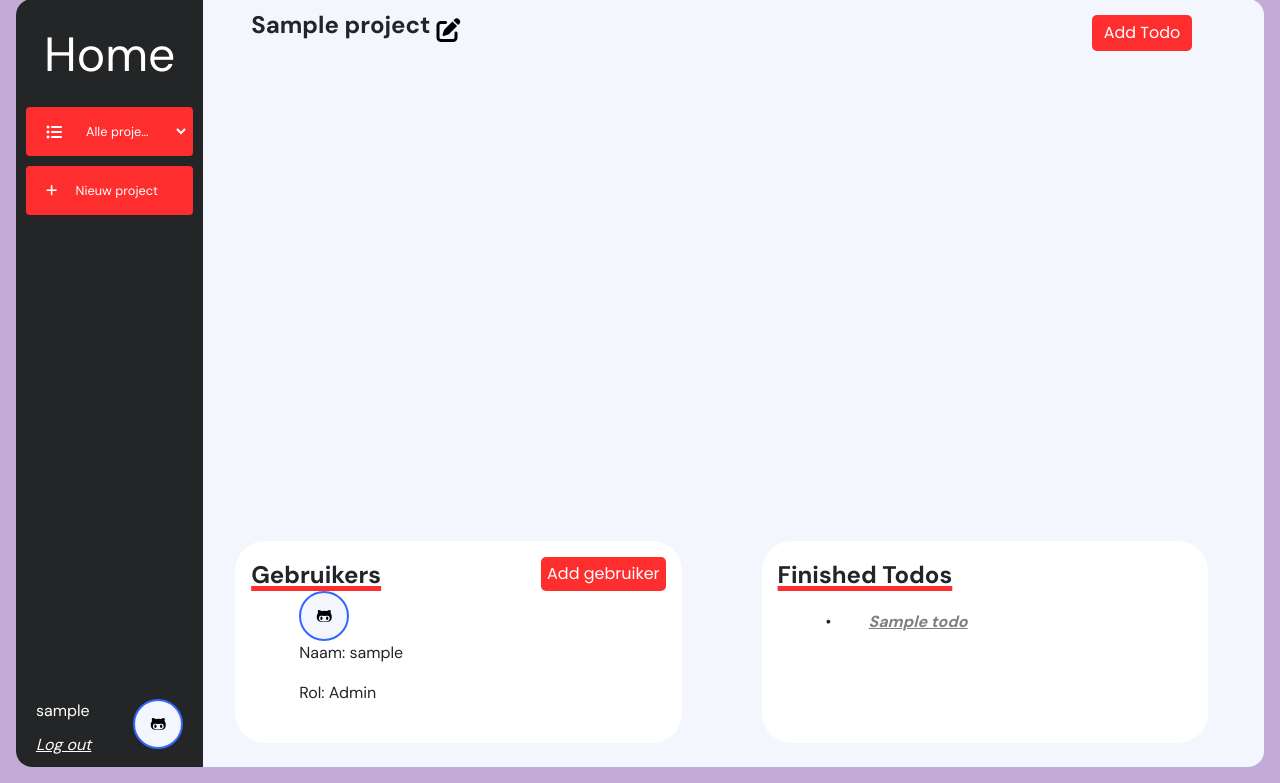
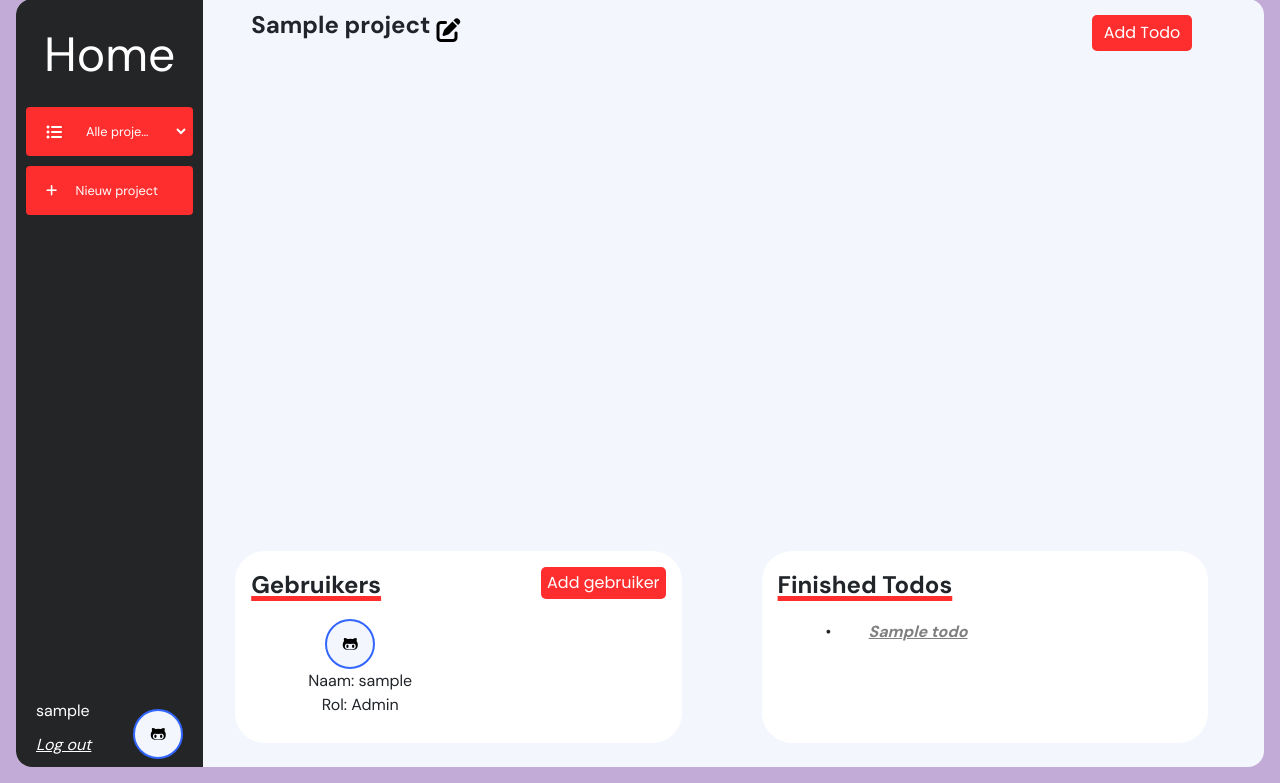
Before and after one commit to timvdlee/A4, a Django app: page /project/1/ in a window 1280 px wide. Shown: the part 17-800 px from the top of the page. Run offline with Django 4.2, Linux system fonts and the light colour scheme; a user stored in the database is signed in; tables that the repository leaves empty hold one stand-in row (values such as "Sample post"); some libraries are stand-ins or nearby versions.

Commit message:
styling users verbeterd

```diff
--- a/Project_A4/static/css/style.css
+++ b/Project_A4/static/css/style.css
@@ -169,6 +169,7 @@ body {
     font-size: var(--secondary-font-size);
     color: var(--secondary-font-color);
     background: var(--primary-app-background);
+    margin-top: 10px;
 
 
 }
@@ -558,6 +559,7 @@ body {
     padding-left: 10px;
     scroll-snap-type: y mandatory;
     height: calc(2 * 15.5em + 10px * 2);
+    margin-top: 10px;
 
 }
 
@@ -574,6 +576,11 @@ body {
     scroll-snap-align: start;
     margin-bottom: 5px;
 }
+
+.usrDesc{
+    margin: 0;
+}
+
 
 .topTodo {
     display: flex;
@@ -844,6 +851,13 @@ body {
     overflow-y: auto;
 }
 
+.user{
+    display: flex;
+    align-items: center;
+    justify-content: center;
+    flex-direction: column;
+}
+
 .projectUsers {
     padding: 1em;
     display: flex;
```
